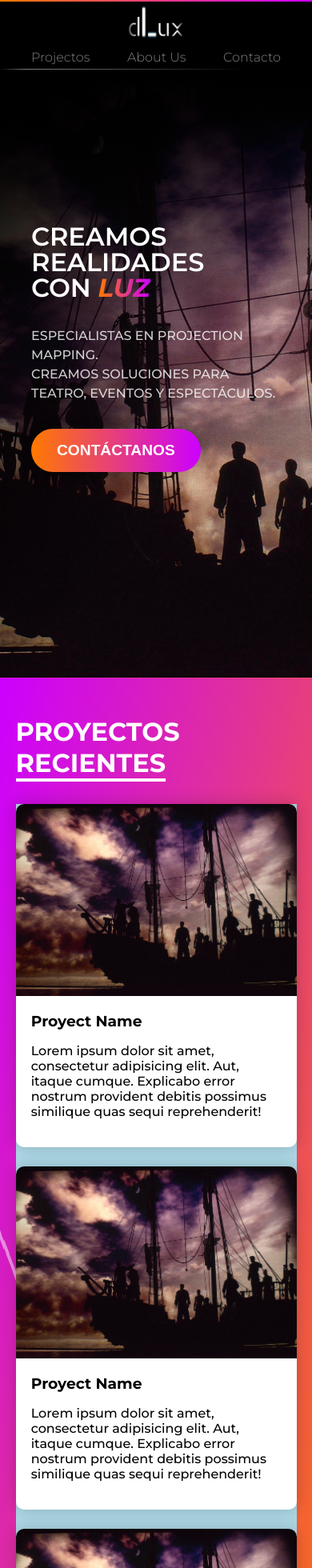
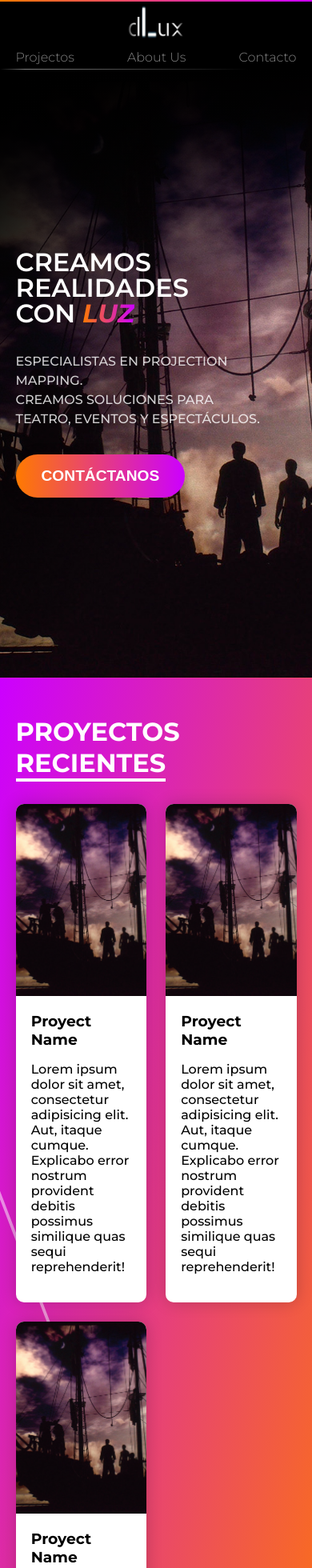
Before and after one commit to juangrafista/dlux, a Next.js app: page / in a window 390 px wide. Shown: the top 1960 px of the page at 80% size. Built offline with nearby package versions, Linux system fonts and the light colour scheme.

Commit message:
fixed responsive issues on landing page

```diff
--- a/components/HeroSection.js
+++ b/components/HeroSection.js
@@ -70,6 +70,7 @@
     cursor: pointer;
   }
   @media (max-width: 800px) {
+    padding: 0 5%;
     h1 {
       font-size: 2rem;
     }
--- a/components/Nav.js
+++ b/components/Nav.js
@@ -62,6 +62,7 @@
   @media (max-width: 800px) {
     justify-content: center;
     align-items: center;
+    margin: 0 5%;
     .logo {
       display: flex;
       justify-content: center;
--- a/components/RecentProjects.js
+++ b/components/RecentProjects.js
@@ -76,8 +76,10 @@
 
   @media (max-width: 800px) {
     padding: 1rem 5%;
+  }
+  @media (max-width: 400px) {
     .cards {
-      background-color: lightblue;
+      grid-template-columns: repeat(auto-fit, minmax(10rem, 1fr));
     }
   }
 `
--- a/components/Testimonies.js
+++ b/components/Testimonies.js
@@ -33,6 +33,12 @@
     justify-content: space-between;
     grid-gap: 1rem;
   }
+  @media (max-width: 400px) {
+    padding: 3rem 10%;
+    .cards {
+      grid-template-columns: 1fr;
+    }
+  }
 `
 
 export default Testimonies
```
